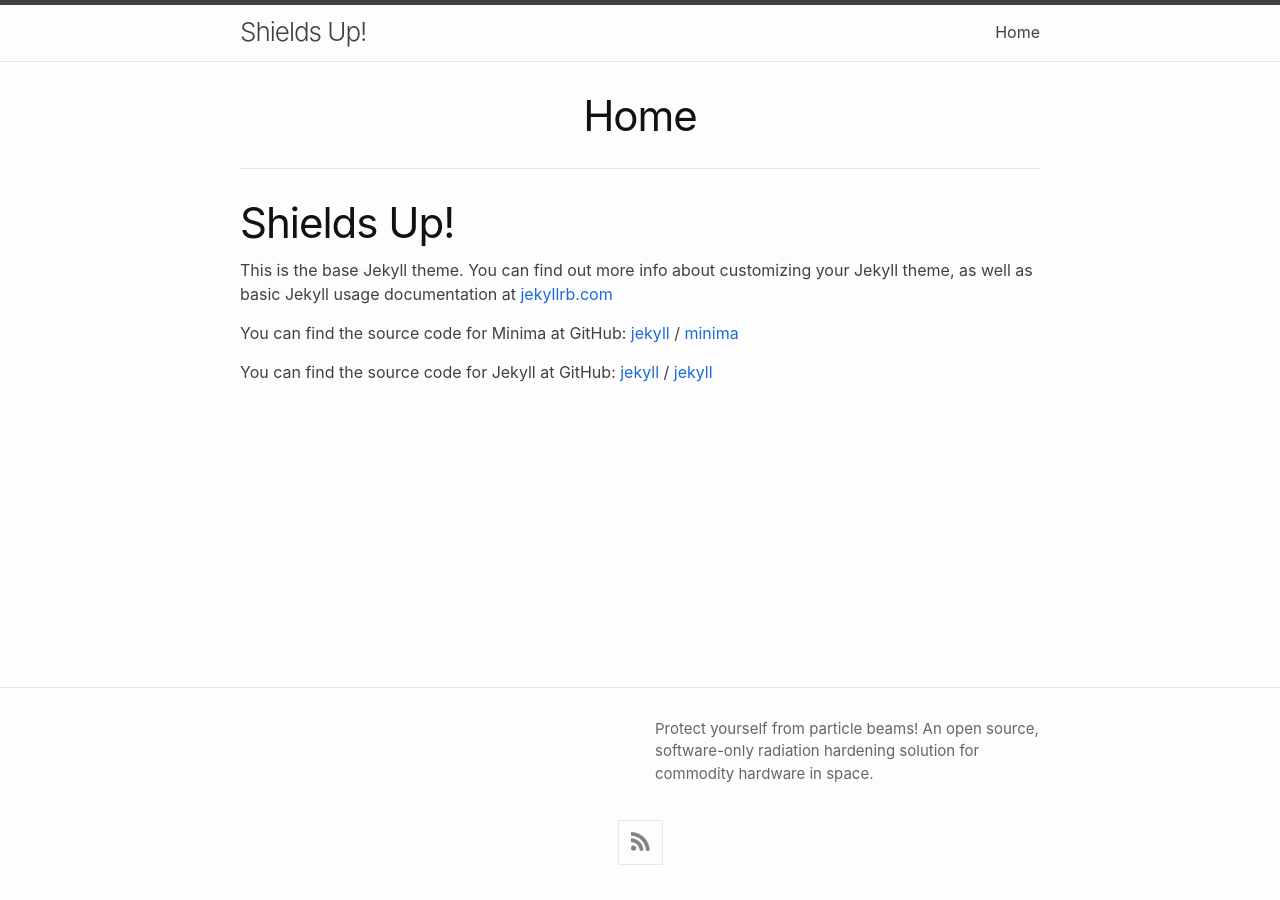
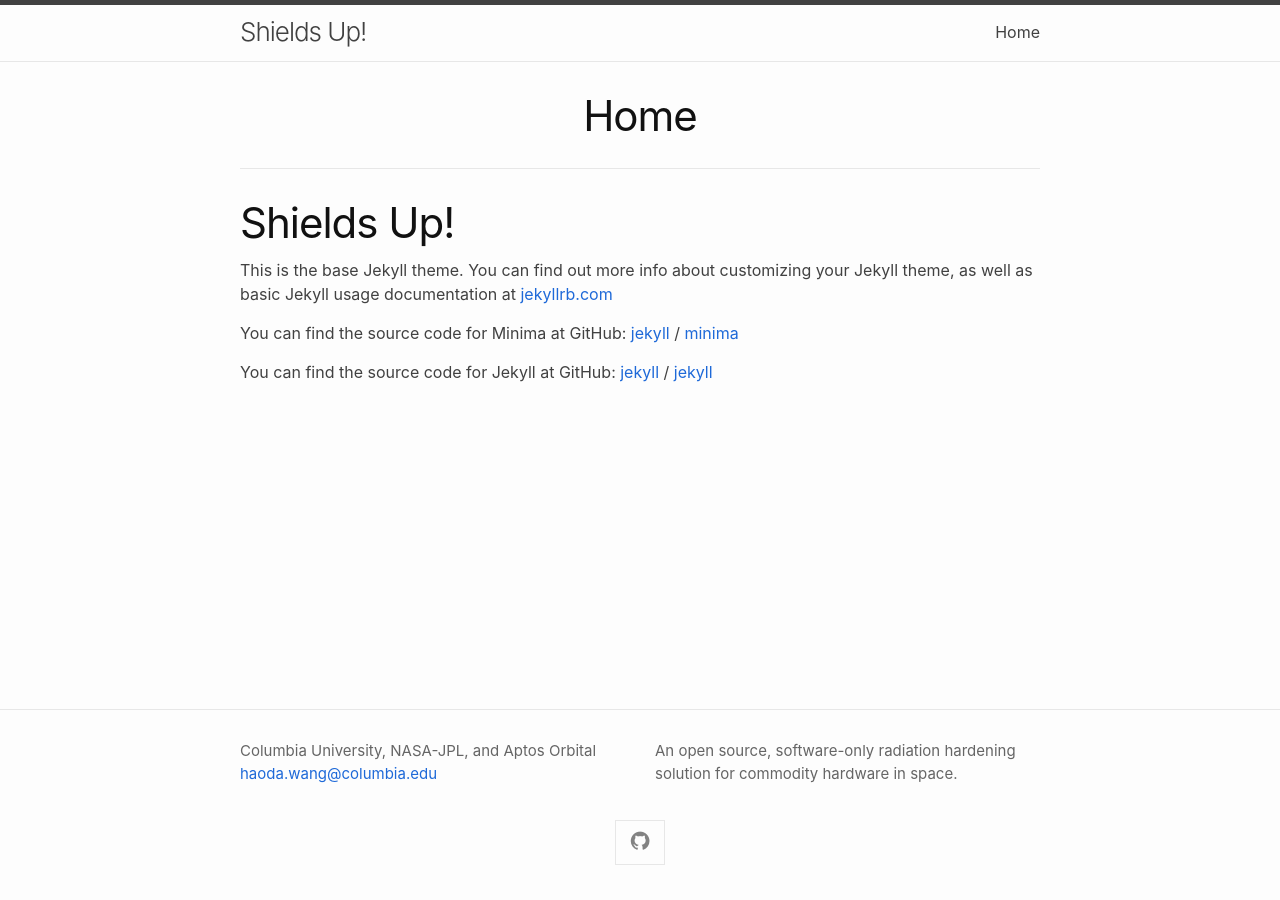
Before and after one commit to radshield/radshield.github.io, a Jekyll site: the page built from index.md, in a window 1280 px wide. Built offline with Jekyll 4.4.1, drawn with Linux system fonts in a browser that asks for light colours.

Commit message:
Add authors and hide RSS feed

```diff
--- a/_config.yml
+++ b/_config.yml
@@ -19,14 +19,26 @@
 # in the templates via {{ site.myvariable }}.
 
 title: Shields Up!
-email: haoda.wang@columbia.edu
+author:
+  name: Columbia University, NASA-JPL, and Aptos Orbital
+  email: haoda.wang@columbia.edu
 description: >- # this means to ignore newlines until "baseurl:"
-  Protect yourself from particle beams! An open source, software-only
-  radiation hardening solution for commodity hardware in space.
+  An open source, software-only radiation hardening solution
+  for commodity hardware in space.
 baseurl: "" # the subpath of your site, e.g. /blog
 url: "https://radshield.github.io" # the base hostname & protocol for your site, e.g. http://example.com
 twitter_username:
 github_username:  radshield
+
+minima:
+  date_format: "%b %-d, %Y"
+
+  social_links:
+    - title: GitHub
+      icon: github
+      url: "https://github.com/radshield"
+
+  hide_site_feed_link: true
 
 # Build settings
 theme: minima
@@ -41,14 +53,14 @@ plugins:
 # Excluded items can be processed by explicitly listing the directories or
 # their entries' file path in the `include:` list.
 #
-# exclude:
-#   - .sass-cache/
-#   - .jekyll-cache/
-#   - gemfiles/
-#   - Gemfile
-#   - Gemfile.lock
-#   - node_modules/
-#   - vendor/bundle/
-#   - vendor/cache/
-#   - vendor/gems/
-#   - vendor/ruby/
+exclude:
+  - .sass-cache/
+  - .jekyll-cache/
+  - gemfiles/
+  - Gemfile
+  - Gemfile.lock
+  - node_modules/
+  - vendor/bundle/
+  - vendor/cache/
+  - vendor/gems/
+  - vendor/ruby/
```
